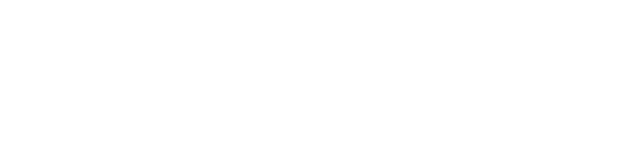
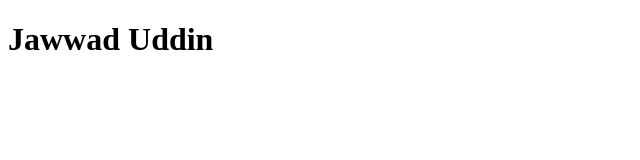
Before and after one commit to JawwadUddin/Online-portfolio, a plain HTML site: page index.html in a window 1280 px wide. Shown: the whole page, without its empty margins (0-640 px from the left). Drawn offline with Linux system fonts and the light colour scheme.

Commit message:
added a heading

```diff
--- a/index.html
+++ b/index.html
@@ -8,6 +8,6 @@
     <link rel="stylesheet" href="style.css">
 </head>
 <body>
-
+    <h1>Jawwad Uddin</h1>
 </body>
 </html>
```
